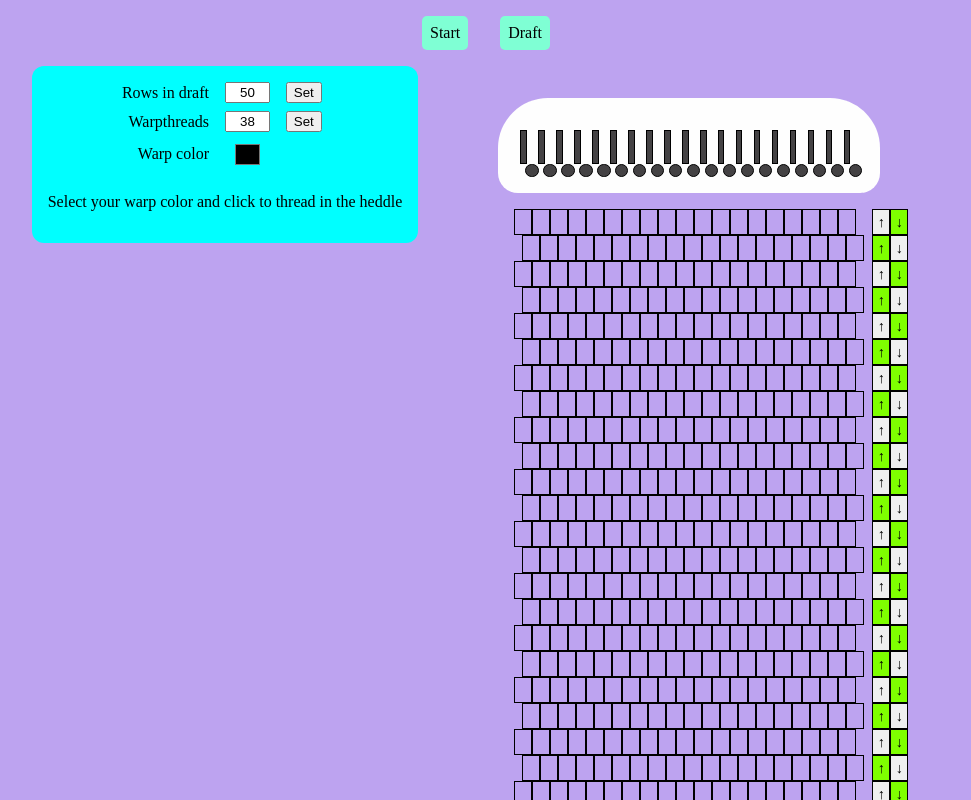
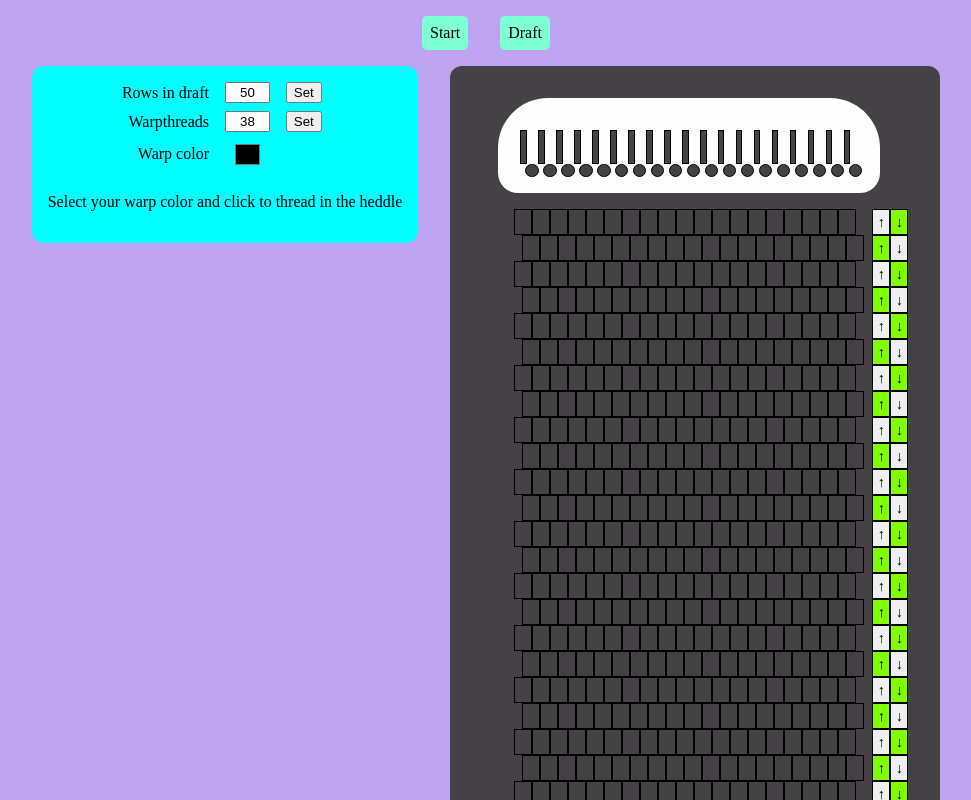
Before and after one commit to TereseBo/baddle, a React (Create React App) app: page / in a window 1280 px wide. Shown: the top 800 px of the page, without its empty margins (154-1125 px from the left). Built offline with nearby package versions, Linux system fonts and the light colour scheme.

Commit message:
Added backgroundcolor for draft-area

```diff
--- a/src/pages/Banddraft.scss
+++ b/src/pages/Banddraft.scss
@@ -9,6 +9,7 @@
     gap: v.$base-space;
 
     .draft{
+        background-color: v.$weave-base-color;
     @include m.rounded-corners;
     display: flex;
     flex-direction: column;
```
